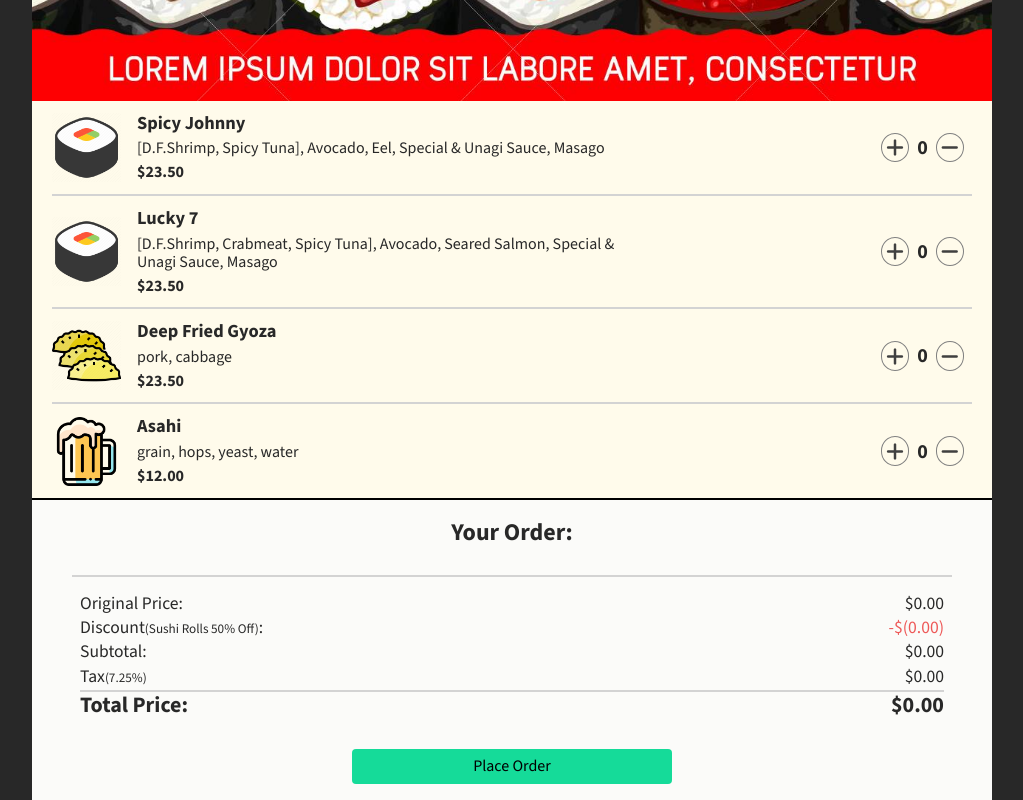
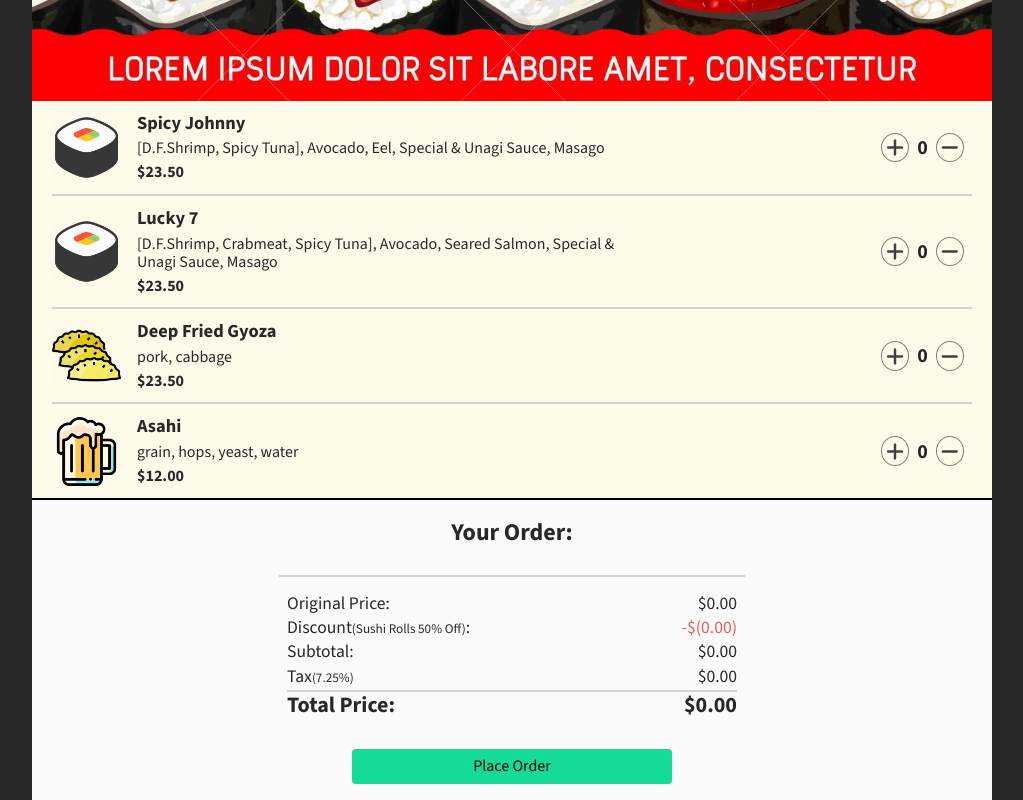
Before and after one commit to MadHapps/Module-5---Restaraunt-App, a website built with Vite: page index.html in a window 1280 px wide. Shown: the part 431-1231 px from the top of the page, without its empty margins (128-1151 px from the left). Built offline with nearby package versions, Linux system fonts and the light colour scheme.

Commit message:
App scaling adjustments

```diff
--- a/index.css
+++ b/index.css
@@ -124,10 +124,16 @@ img{
 /* SUMMARY */
 
 .order-details {
+    background-color: #fbfbf9;
+    width: 100%;
+}
+
+.order-details-wrapper {
     display: grid;
     align-items: center;
-    background-color: #fbfbf9;
     text-align: center;
+    max-width: 500px;
+    margin: 0 auto;
 }
 
 .od-food-items-wrapper {
@@ -148,7 +154,7 @@ img{
     display: flex;
     align-items: center;
     justify-content: space-between;
-
+    gap: .33em;
     width: 100%;
 }
 
--- a/index.html
+++ b/index.html
@@ -30,6 +30,7 @@
             <!-- menu items displayed here -->
         </section>
         <section class="order-details">
+            <div class="order-details-wrapper">
                 <h2>Your Order:</h2>
                 <div class="od-food-items-wrapper" id="od-food-items-wrapper">
                     <!-- order selection displayed here -->
@@ -40,6 +41,7 @@
                 <div class="od-btn-container">
                     <button id="order-btn">Place Order</button>
                 </div>
+            </div>
         </section>
     </main>
     <script src="index.js" type="module" defer></script>
--- a/index.js
+++ b/index.js
@@ -139,7 +139,7 @@ function createOrderSummaryHtml() {
         checkoutArray.forEach((item) => {
             html += `
             <div class="od-food-item">
-                <p class="od-food-item--quantity">${item.quantity}x</p>
+                <p class="od-food-item--quantity">${item.quantity}x-</p>
                 <div>
                     <p class="od-food-item-name">${item.name}</p>
                     <button class="od-food-item--remove-btn" data-remove-order=${item.id}>remove</button>
```
Lines whose indentation alone changed are shown as unchanged.
